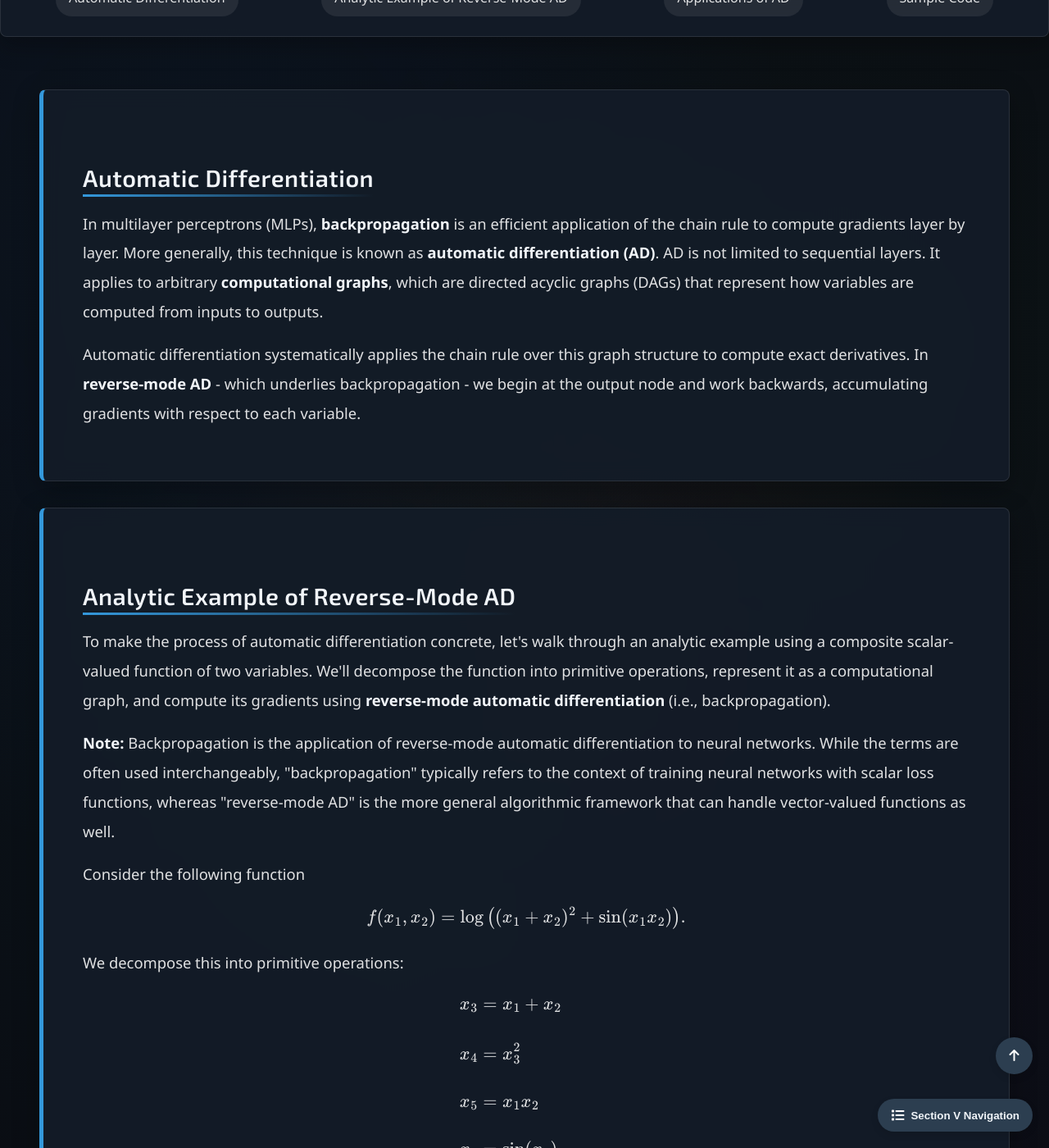
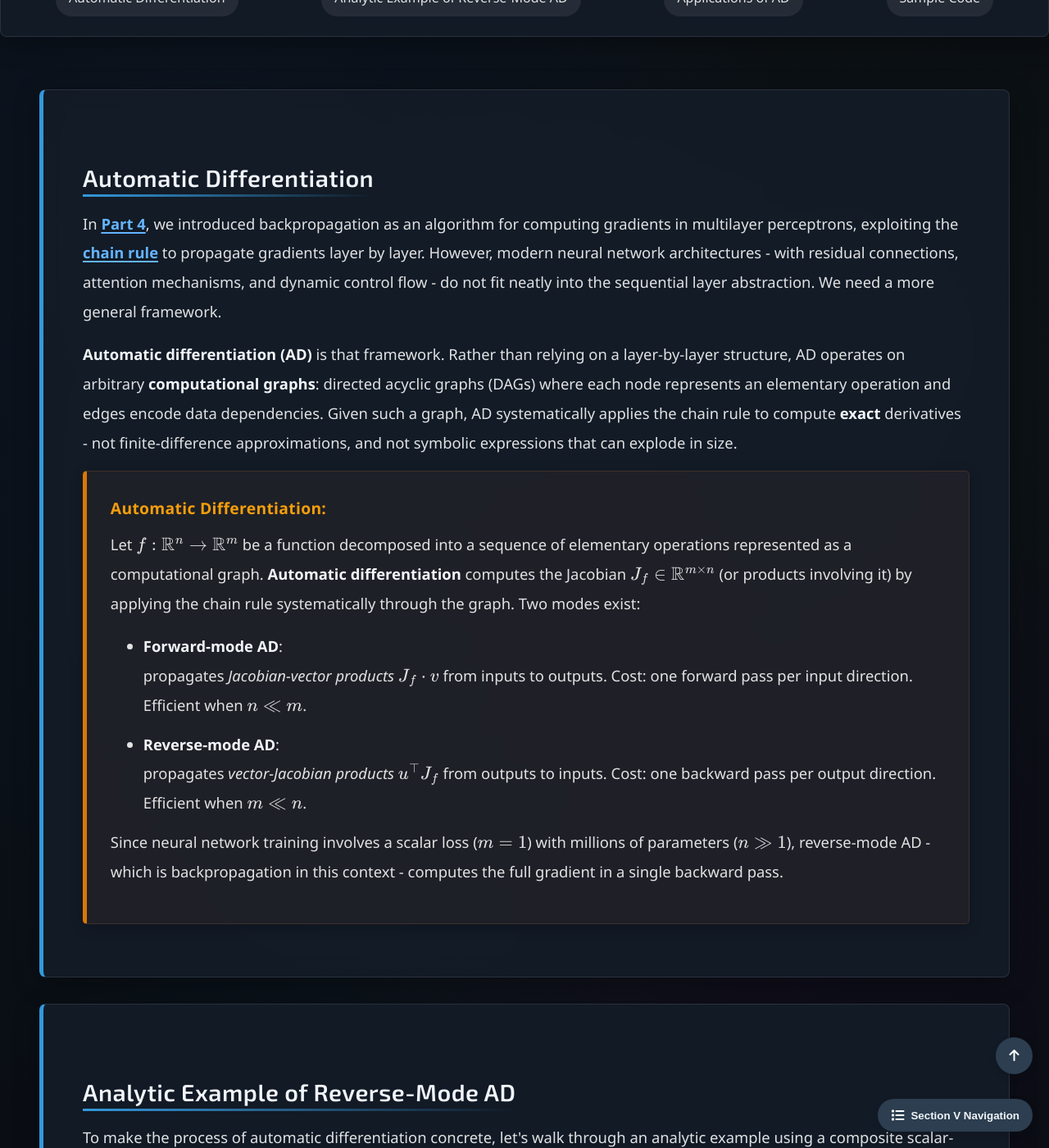
Before and after one commit to Yusukey01/yusukey01.github.io, a Jekyll site: the page built from Mathematics/Machine_learning/autodiff.html, in a window 1280 px wide and 1400 px high, scrolled down 520 px. Shown: the whole window at 82% size. Built offline with Jekyll 4.4.1, drawn with Linux system fonts in a browser that asks for light colours; some of the changed text lies outside the part shown.

Commit message:
fixed style, texts

```diff
--- a/Mathematics/Machine_learning/autodiff.html
+++ b/Mathematics/Machine_learning/autodiff.html
@@ -28,17 +28,43 @@ uses_python: false
 
             <section id="AD" class="section-content">
                 <h2>Automatic Differentiation</h2>
+
                 <p>
-                    In multilayer perceptrons (MLPs), <strong>backpropagation</strong> is an efficient application of the chain rule to compute gradients layer by layer.
-                    More generally, this technique is known as <strong>automatic differentiation (AD)</strong>. AD is not limited to sequential layers. It applies to arbitrary
-                    <strong>computational graphs</strong>, which are directed acyclic graphs (DAGs) that represent how variables are computed from inputs to outputs.
+                    In <a href="neural_networks.html"><strong>Part 4</strong></a>, we introduced backpropagation as an algorithm for computing gradients
+                    in multilayer perceptrons, exploiting the <a href="../Calculus/jacobian.html"><strong>chain rule</strong></a> to propagate gradients
+                    layer by layer. However, modern neural network architectures - with residual connections, attention mechanisms, and dynamic control
+                    flow - do not fit neatly into the sequential layer abstraction. We need a more general framework.
                 </p>
 
                 <p>
-                    Automatic differentiation systematically applies the chain rule over this graph structure to compute exact derivatives.
-                    In <strong>reverse-mode AD</strong> - which underlies backpropagation - we begin at the output node and work backwards,
-                    accumulating gradients with respect to each variable.
+                    <strong>Automatic differentiation (AD)</strong> is that framework. Rather than relying on a layer-by-layer structure, AD operates on
+                    arbitrary <strong>computational graphs</strong>: directed acyclic graphs (DAGs) where each node represents an elementary operation
+                    and edges encode data dependencies. Given such a graph, AD systematically applies the chain rule to compute <strong>exact</strong> derivatives
+                    - not finite-difference approximations, and not symbolic expressions that can explode in size.
                 </p>
+
+                <div class="theorem">
+                    <span class="theorem-title">Automatic Differentiation:</span>
+                    <p>
+                        Let \(f : \mathbb{R}^n \to \mathbb{R}^m\) be a function decomposed into a sequence of elementary operations represented as
+                        a computational graph. <strong>Automatic differentiation</strong> computes the Jacobian \(J_f \in \mathbb{R}^{m \times n}\) (or
+                        products involving it) by applying the chain rule systematically through the graph. Two modes exist:
+                    </p>
+                    <ul style="padding-left: 40px;">
+                        <li><strong>Forward-mode AD</strong>:<br>
+                            propagates <em>Jacobian-vector products</em> \(J_f \cdot v\) from inputs to outputs. Cost: one forward pass per input
+                            direction. Efficient when \(n \ll m\).
+                        </li>
+                        <li><strong>Reverse-mode AD</strong>:<br>
+                            propagates <em>vector-Jacobian products</em> \(u^\top J_f\) from outputs to inputs. Cost: one backward pass per output
+                            direction. Efficient when \(m \ll n\).
+                        </li>
+                    </ul>
+                    <p>
+                        Since neural network training involves a scalar loss (\(m = 1\)) with millions of parameters (\(n \gg 1\)),
+                        reverse-mode AD - which is backpropagation in this context - computes the full gradient in a single backward pass.
+                    </p>
+                </div>
             </section>
 
             <section id="eg" class="section-content">
@@ -50,19 +76,16 @@ uses_python: false
                     (i.e., backpropagation).
                 </p>
 
-
-                <p>
-                    <strong>Note:</strong> Backpropagation is the application of reverse-mode automatic differentiation to neural networks. While
-                    the terms are often used interchangeably, "backpropagation" typically refers to the context of training neural networks with
-                    scalar loss functions, whereas "reverse-mode AD" is the more general algorithmic framework that can handle vector-valued functions
-                    as well.
-                </p>
-
                 <p>
                     Consider the following function
                     \[
                     f(x_1, x_2) = \log \left((x_1 + x_2)^2 + \sin(x_1 x_2) \right).
                     \]
+                    Note: For this function and its derivatives to be strictly defined in the real domain, we require the input
+                    \((x_1, x_2)\) to satisfy \((x_1 + x_2)^2 + \sin(x_1 x_2) > 0\).
+                </p>
+
+                <p>
                     We decompose this into primitive operations:
                     \[
                     \begin{align*}
@@ -348,12 +371,21 @@ uses_python: false
 
                  <p>
                     The power of automatic differentiation lies in its systematic approach:
+                 </p>
+
                 <ol style="padding-left: 40px;">
                     <li>Decompose complex functions into simple primitive operations</li>
                     <li>Apply the chain rule mechanically through the computational graph</li>
                     <li>Sum gradients when variables contribute through multiple paths</li>
                 </ol>
+
+                <p>
                     This process can be fully automated, making it the backbone of modern deep learning frameworks.
+                </p>
+
+                <p>
+                    Note: In AD literature, the accumulated gradient \(\frac{\partial f}{\partial x_i}\) is often denoted as the
+                    <strong>adjoint</strong> \(\bar{x}_i\).
                 </p>
             </section>
 
@@ -376,12 +408,14 @@ uses_python: false
 
                 <p>
                     These systems rely on automatic differentiation to:
+                </p>
+
                 <ol style="padding-left: 40px;">
                     <li>Train neural networks by computing gradients of loss functions with respect to millions (or billions) of parameters</li>
                     <li>Optimize black-box functions in physics simulation, robotics, and finance</li>
                     <li>Perform end-to-end differentiation through control flow, dynamic loops, and even solver calls (e.g., differentiable physics)</li>
                 </ol>
-                </p>
+
             </section>
 
             <section id="code" class="section-content">
@@ -571,11 +605,21 @@ uses_python: false
                                     f_pytorch, grad_x1_pytorch, grad_x2_pytorch = pytorch_autodiff_example(x1, x2)
 
                                     # Numerical gradient check
-                                    gradient_check(None, x1, x2)
+                                    gradient_check(x1, x2)
                             </pre>
                         </div>
                     </div>
                 </div>
+
+                <p>
+                    With automatic differentiation providing the computational engine for gradient-based learning, we have covered the core tools of
+                    modern ML: from <a href="regression.html"><strong>regularized regression</strong></a> through
+                    <a href="intro_classification.html"><strong>classification</strong></a> and <a href="neural_networks.html"><strong>neural networks</strong></a>.
+                    In <a href="svm.html"><strong>Part 6: Support Vector Machines</strong></a>, we return to classification from a  geometric perspective,
+                    replacing probabilistic modeling with direct margin maximization - connecting to the <a href="../Calculus/duality.html"><strong>duality theory</strong></a>
+                    and <a href="../Calculus/constrained_opt.html"><strong>constrained optimization</strong></a> developed in Section II.
+                </p>
+
             </section>
 
         </div>
```
Also changed, not shown: other parts of Mathematics/Machine_learning/autodiff.html (+2 -2 lines), data/curriculum.json. Lines whose indentation alone changed are shown as unchanged.
